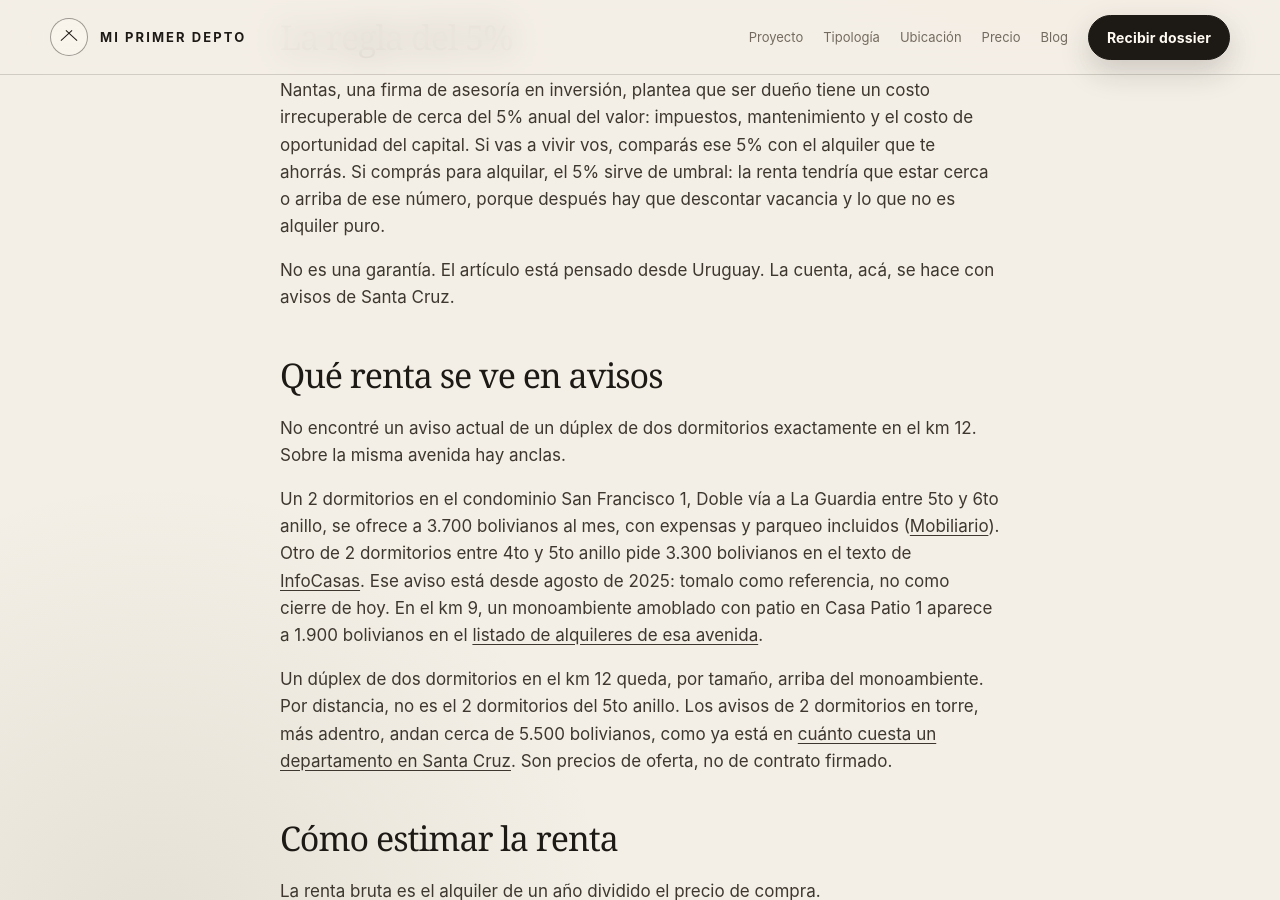
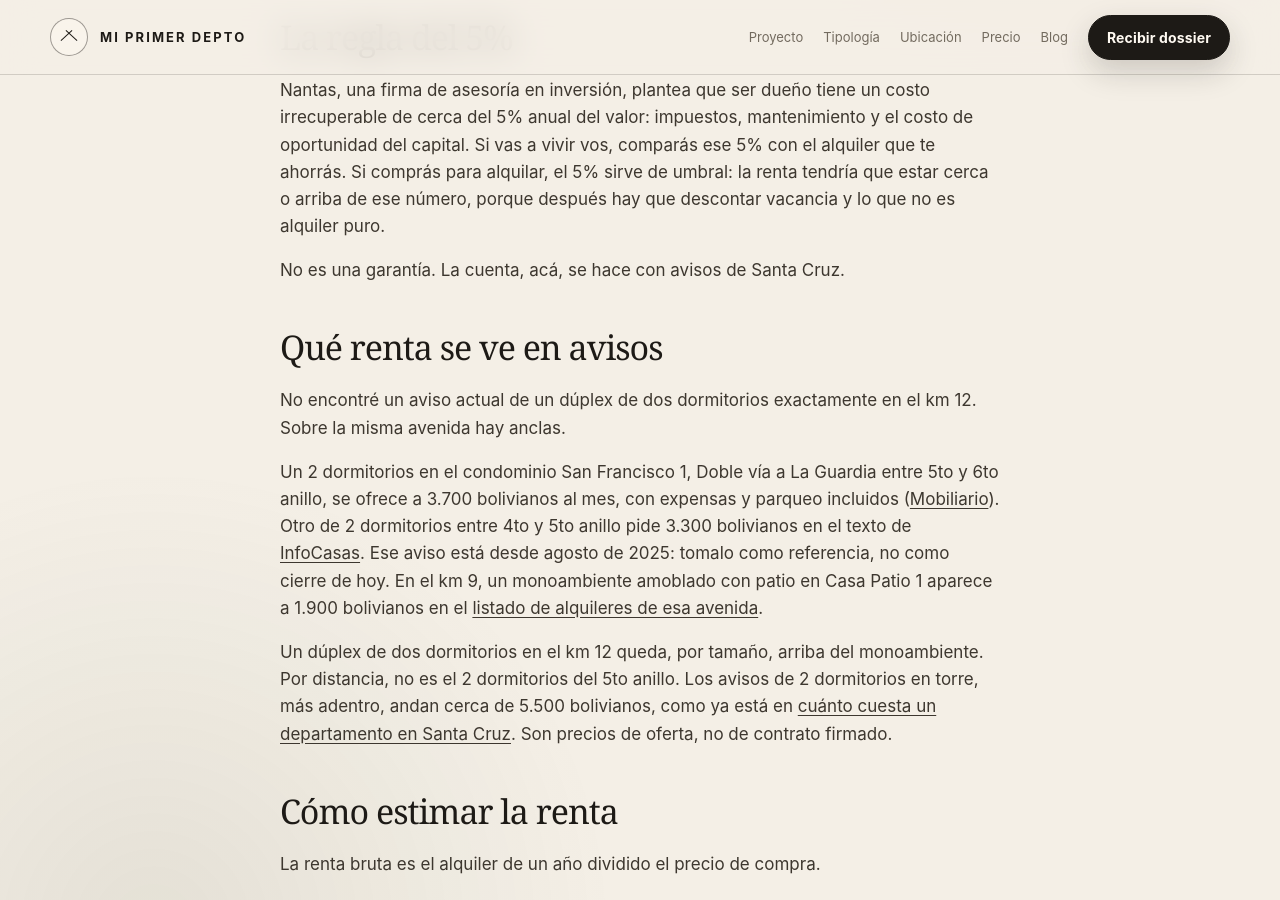
Before and after one commit to juanmanuelramallo/miprimerdepto, a Jekyll site: the page built from _posts/2026-11-15-comprar-departamento-para-invertir-santa-cruz.md, in a window 1280 px wide and 900 px high, scrolled down 541 px. Built offline with Jekyll 4.4.1, drawn with Linux system fonts in a browser that asks for light colours.

Commit message:
Drop Uruguay mention from investment post

```diff
--- a/_posts/2026-11-15-comprar-departamento-para-invertir-santa-cruz.md
+++ b/_posts/2026-11-15-comprar-departamento-para-invertir-santa-cruz.md
@@ -25,7 +25,7 @@ Si ya tenés la plata y lo que querés es que trabaje, un dúplex de dos dormito
 
 Nantas, una firma de asesoría en inversión, plantea que ser dueño tiene un costo irrecuperable de cerca del 5% anual del valor: impuestos, mantenimiento y el costo de oportunidad del capital. Si vas a vivir vos, comparás ese 5% con el alquiler que te ahorrás. Si comprás para alquilar, el 5% sirve de umbral: la renta tendría que estar cerca o arriba de ese número, porque después hay que descontar vacancia y lo que no es alquiler puro.
 
-No es una garantía. El artículo está pensado desde Uruguay. La cuenta, acá, se hace con avisos de Santa Cruz.
+No es una garantía. La cuenta, acá, se hace con avisos de Santa Cruz.
 
 ## Qué renta se ve en avisos
 
```
